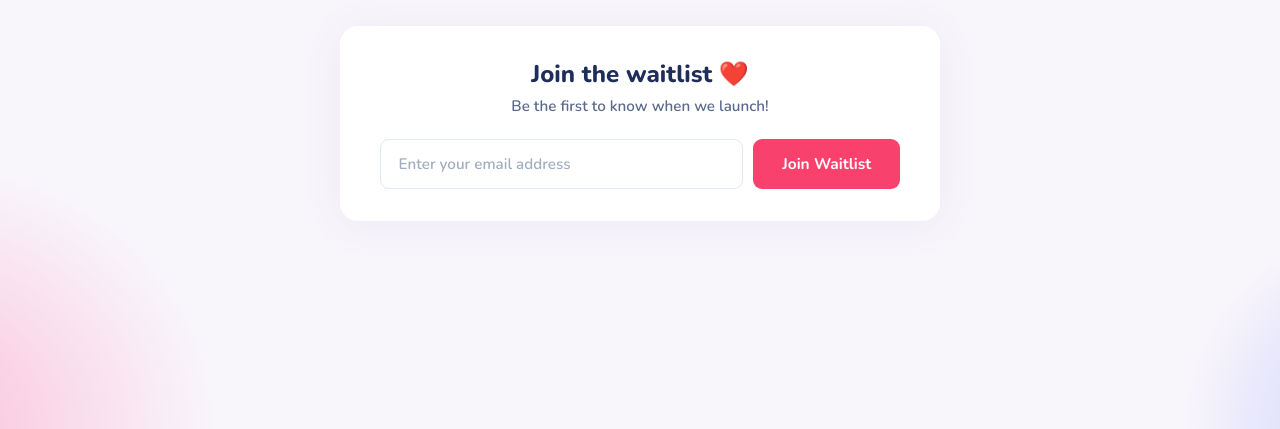
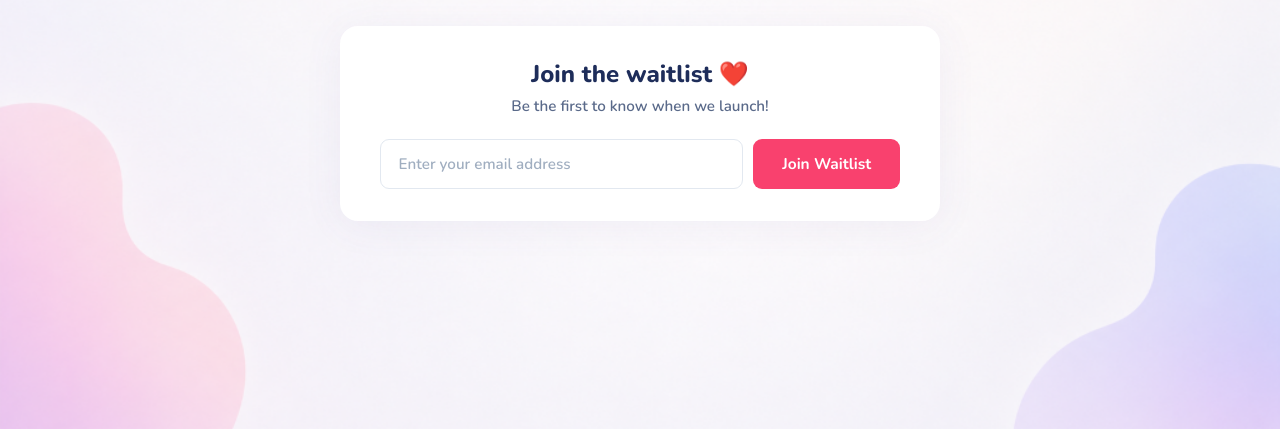
Before and after one commit to M4dhxv/babybrain, a plain HTML site: page index.html in a window 1280 px wide. Shown: the part 371-800 px from the top of the page. Drawn offline with nearby package versions, Linux system fonts and the light colour scheme.

Commit message:
style: use exact bg.png background image on the website instead of CSS radial-gradients

```diff
--- a/index.html
+++ b/index.html
@@ -14,11 +14,12 @@
             display: flex;
             align-items: center;
             justify-content: center;
-            background-color: #f8f5fb;
-            background-image:
-                radial-gradient(ellipse 420px 380px at -80px 100%, rgba(255,150,190,0.55) 0%, transparent 70%),
-                radial-gradient(ellipse 320px 300px at 110% 100%, rgba(160,170,255,0.55) 0%, transparent 70%),
-                radial-gradient(ellipse 260px 200px at 105% 0%, rgba(255,190,200,0.45) 0%, transparent 70%);
+            background-color: #fcfbfe;
+            background-image: url('bg.png');
+            background-size: cover;
+            background-position: center;
+            background-repeat: no-repeat;
+            background-attachment: fixed;
         }
 
         .page {
```
